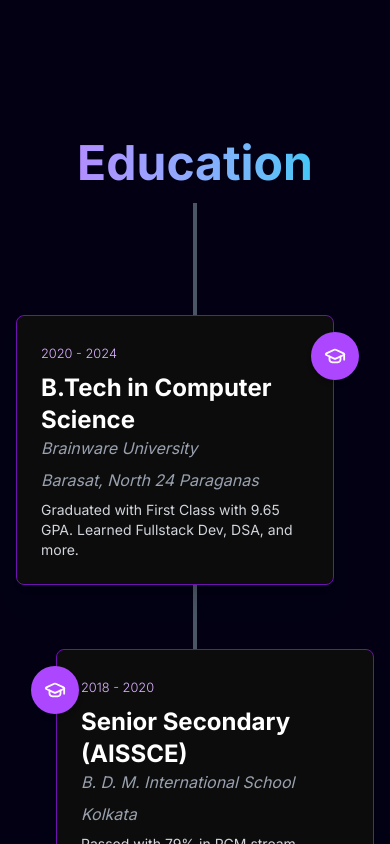
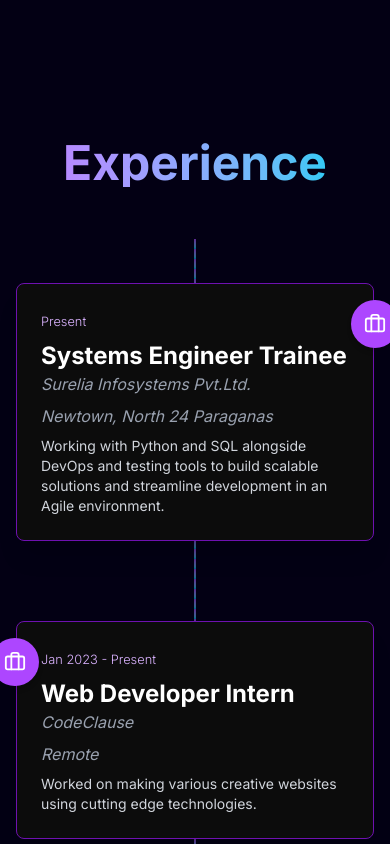
Before and after one commit to knownstranger-Tapasya/Space-Portfolio, a Next.js app: page / in a window 390 px wide. Shown: the part 1560-2404 px from the top of the page. Built offline with nearby package versions, Linux system fonts and the light colour scheme; a web font is replaced by a local one.

Commit message:
updated sections

```diff
--- a/app/page.tsx
+++ b/app/page.tsx
@@ -11,8 +11,8 @@ export default function Home() {
       <div className='flex flex-col gap-20'>
         <Hero/>
         <Skills/>
+        <Experience />
         <Education />
-        <Experience />
         <Encryption/>
         <Projects/>
       </div>
--- a/components/main/Education.tsx
+++ b/components/main/Education.tsx
@@ -11,7 +11,7 @@ const educationData = [
     subtitle: "Brainware University",
     location: "Barasat, North 24 Paraganas",
     time: "2020 - 2024",
-    description: "Graduated with First Class with 9.65 GPA. Learned Fullstack Dev, DSA, and more.",
+    description: "Graduated with First Class obtaining 9.65 GPA. Learned Fullstack Dev, DSA, and more.",
   },
   {
     title: "Senior Secondary (AISSCE)",
@@ -36,17 +36,15 @@ const Education = () => {
         Education
       </h1>
 
-      {/* Timeline Line */}
-      <div className="absolute top-36 left-1/2 transform -translate-x-1/2 h-[calc(100%-9rem)] w-1 bg-gray-600 z-0" />
+      {/* Vertical dotted timeline line */}
+      <div className="absolute top-45 left-1/2 transform -translate-x-1/2 h-280 w-[2px] bg-gradient-to-b from-purple-500 to-cyan-400 bg-[length:4px_10px] bg-repeat-y bg-dotted z-0 animate-pulse" />
 
-      {/* Grid Cards */}
-      <div className="grid grid-cols-1 md:grid-cols-2 gap-16 relative z-10">
+      <div className="flex flex-col gap-28 relative z-10">
         {educationData.map((item, i) => (
           <motion.div
             key={i}
-            className={`col-span-1 ${i % 2 === 0 ? "md:justify-self-start" : "md:justify-self-end"}`}
-            initial={{ opacity: 0, y: -50 }}
-            whileInView={{ opacity: 1, y: 0 }}
+            initial={{ opacity: 0, y: -50, scale: 0.95 }}
+            whileInView={{ opacity: 1, y: 0, scale: 1 }}
             transition={{ duration: 0.6, delay: i * 0.2 }}
             viewport={{ once: true }}
           >
@@ -57,7 +55,7 @@ const Education = () => {
               location={item.location}
               time={item.time}
               description={item.description}
-              isLeft={i % 2 === 0}
+              isLeft={i % 2 === 0} // Alternates left/right
             />
           </motion.div>
         ))}
--- a/components/main/Experience.tsx
+++ b/components/main/Experience.tsx
@@ -8,38 +8,38 @@ import TimelineCard from "../sub/TimelineCard";
 const experienceData = [
   {
     title: "Systems Engineer Trainee",
-    subtitle: "Surelia Infosystems Pvt Ltd",
+    subtitle: "Surelia Infosystems Pvt.Ltd.",
     location: "Newtown, North 24 Paraganas",
     time: "Present",
-    description: "Built dynamic interfaces using React, Tailwind, and integrated APIs.",
-  },
+    description:
+      "Working with Python and SQL alongside DevOps and testing tools to build scalable solutions and streamline development in an Agile environment."
+    },
   {
     title: "Web Developer Intern",
     subtitle: "CodeClause",
     location: "Remote",
     time: "Jan 2023 - Present",
-    description: "Worked with multiple clients building responsive websites and applications using Next.js and Firebase.",
+    description:
+      "Worked on making various creative websites using cutting edge technologies.",
   },
 ];
 
 const Experience = () => {
   return (
     <section className="relative max-w-7xl mx-auto px-4 sm:px-8 py-20" id="experience">
-      <h1 className="text-5xl font-bold text-center mb-32 text-transparent bg-clip-text bg-gradient-to-r from-purple-400 to-cyan-400 relative z-10">
+      <h1 className="text-5xl font-bold text-center mb-24 text-transparent bg-clip-text bg-gradient-to-r from-purple-400 to-cyan-400 z-10 relative">
         Experience
       </h1>
 
-      {/* Timeline Line */}
-      <div className="absolute top-36 left-1/2 transform -translate-x-1/2 h-[calc(100%-9rem)] w-1 bg-gray-600 z-0" />
+       {/* Vertical dotted timeline line */}
+       <div className="absolute top-45 left-1/2 transform -translate-x-1/2 h-180 w-[2px] bg-gradient-to-b from-purple-500 to-cyan-400 bg-[length:4px_10px] bg-repeat-y bg-dotted z-0 animate-pulse" />
 
-      {/* Grid Cards */}
-      <div className="grid grid-cols-1 md:grid-cols-2 gap-16 relative z-10">
+      <div className="flex flex-col gap-20 relative z-10">
         {experienceData.map((item, i) => (
           <motion.div
             key={i}
-            className={`col-span-1 ${i % 2 === 0 ? "md:justify-self-start" : "md:justify-self-end"}`}
-            initial={{ opacity: 0, y: -50 }}
-            whileInView={{ opacity: 1, y: 0 }}
+            initial={{ opacity: 0, scale: 0.95, y: -50 }}
+            whileInView={{ opacity: 1, scale: 1, y: 0 }}
             transition={{ duration: 0.6, delay: i * 0.2 }}
             viewport={{ once: true }}
           >
--- a/components/main/Navbar.tsx
+++ b/components/main/Navbar.tsx
@@ -28,6 +28,8 @@ const Navbar = () => {
         {/* Desktop Menu */}
         <div className="hidden md:flex items-center gap-10 text-gray-200 border border-[#7042f861] bg-[#0300145e] px-6 py-2 rounded-full text-sm md:text-base">
           <a href="#about-me" className="cursor-pointer">About me</a>
+          <a href="#experience" className="cursor-pointer">Experience</a>
+          <a href="#education" className="cursor-pointer">Education</a>
           <a href="#skills" className="cursor-pointer">Skills</a>
           <a href="#projects" className="cursor-pointer">Projects</a>
         </div>
@@ -56,6 +58,20 @@ const Navbar = () => {
               className="text-lg font-semibold transform hover:scale-105 transition-all duration-300"
             >
               About me
+            </a>
+            <a
+              href="#experience"
+              onClick={() => setIsOpen(false)}
+              className="text-lg font-semibold transform hover:scale-105 transition-all duration-300"
+            >
+              Experience
+            </a>
+            <a
+              href="#education"
+              onClick={() => setIsOpen(false)}
+              className="text-lg font-semibold transform hover:scale-105 transition-all duration-300"
+            >
+              Education
             </a>
             <a
               href="#skills"
--- a/components/sub/TimelineCard.tsx
+++ b/components/sub/TimelineCard.tsx
@@ -22,11 +22,11 @@ const TimelineCard = ({
     return (
       <div
         className={`w-full flex ${
-        isLeft ? "justify-start pr-10" : "justify-end pl-10"
+          isLeft ? "justify-start" : "justify-end"
         }`}
       >
-      <div className="bg-[#0c0c0c] border border-purple-800 rounded-lg shadow-xl p-6 max-w-md relative">
-        {/* Icon bubble */}
+        <div className="w-full md:w-[48%] bg-[#0c0c0c] border border-purple-800 rounded-lg shadow-xl p-6 relative">
+          {/* Icon */}
           <div
             className={`absolute top-4 ${
               isLeft ? "right-[-26px]" : "left-[-26px]"
```
Lines whose indentation alone changed are shown as unchanged.
